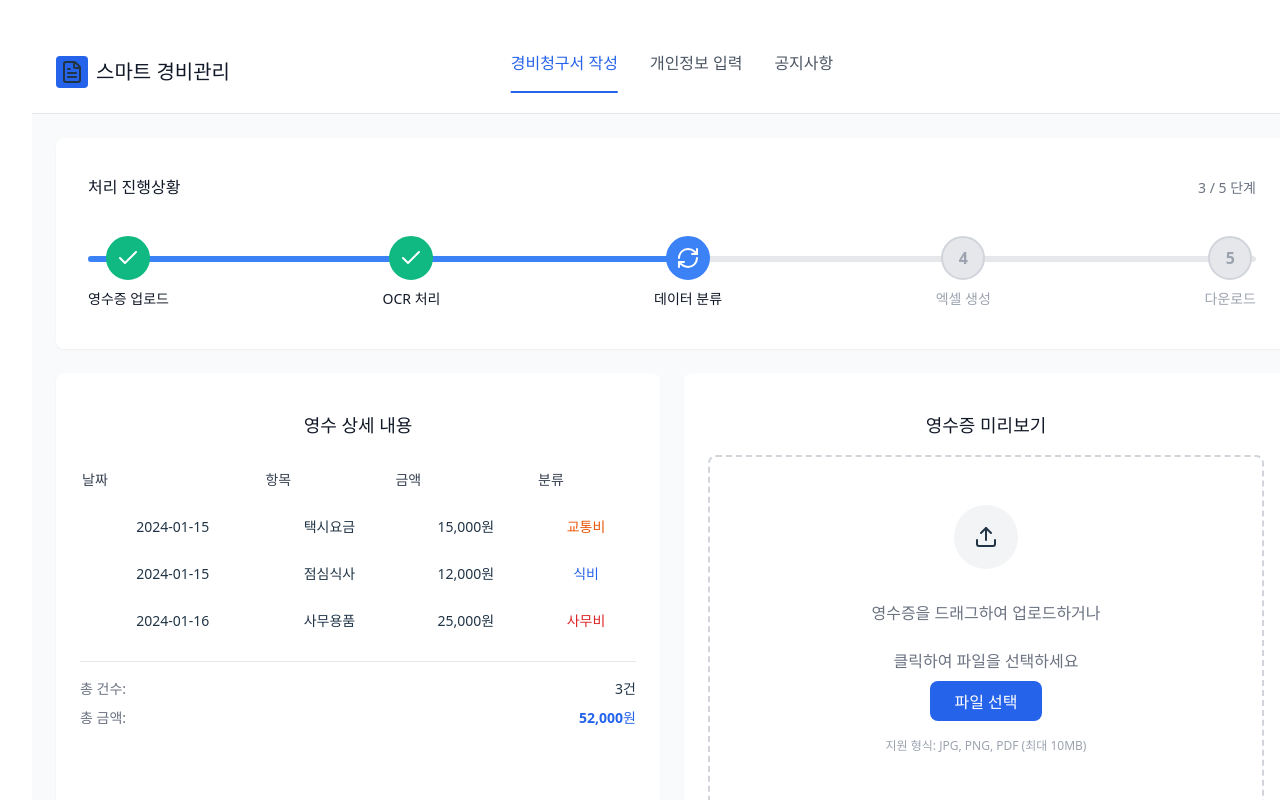
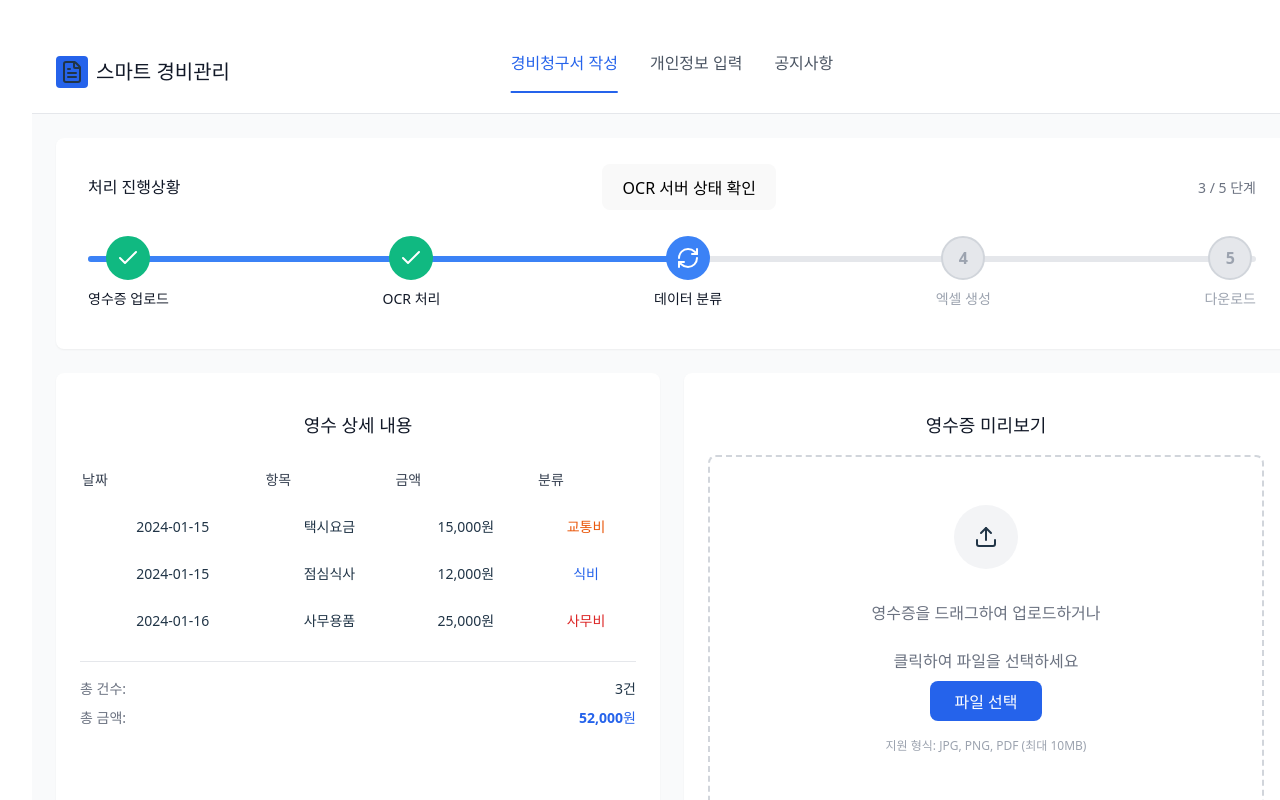
Before and after one commit to kgj960425/05_auto_claim_expense_form_fe, a React (Vite) app: page /expense-claim in a window 1280 px wide. Shown: the top 800 px of the page. Built offline with nearby package versions, Linux system fonts and the light colour scheme.

Commit message:
[feat] 백엔드 서버 체크

```diff
--- a/src/views/pages/ExpenseClaimPage.tsx
+++ b/src/views/pages/ExpenseClaimPage.tsx
@@ -1,10 +1,40 @@
 import { Upload, Check, RefreshCw } from 'lucide-react'
+import { useState } from 'react'
+
 import './ExpenseClaimPage.css'
 
 const ExpenseClaimPage = () => {
   const currentStep = 3; // 현재 진행 중인 단계 (1-5)
   const totalSteps = 5;
   const progressPercentage = ((currentStep - 1) / (totalSteps - 1)) * 100;
+
+  const [isCheckingServer, setIsCheckingServer] = useState(false);
+
+  // 서버 체크 API 호출
+  const handleServerCheck = async () => {
+    setIsCheckingServer(true);
+    try {
+      const response = await fetch('/api/serverCheck', {
+        method: 'GET',
+        headers: {
+          'Content-Type': 'application/json',
+        },
+      });
+
+      if (!response.ok) {
+        throw new Error('서버 체크 실패');
+      }
+
+      const data = await response.json();
+      console.log('서버 상태:', data);
+      alert(`서버 응답: ${data.msg}`);
+    } catch (error) {
+      console.error('서버 체크 에러:', error);
+      alert('서버 체크 중 오류가 발생했습니다.');
+    } finally {
+      setIsCheckingServer(false);
+    }
+  };
 
   return (
     <div className="expense-claim-page">
@@ -13,6 +43,13 @@ const ExpenseClaimPage = () => {
         <div className="progress-section">
           <div className="progress-header">
             <h2 className="progress-title">처리 진행상황</h2>
+            <button
+              className="progress-check-button"
+              onClick={handleServerCheck}
+              disabled={isCheckingServer}
+            >
+              {isCheckingServer ? '확인 중...' : 'OCR 서버 상태 확인'}
+            </button>
             <span className="progress-counter">{currentStep} / {totalSteps} 단계</span>
           </div>
           <div className="progress-steps">
--- a/vite.config.ts
+++ b/vite.config.ts
@@ -1,6 +1,7 @@
 import { defineConfig } from 'vite'
 import react from '@vitejs/plugin-react'
 import path from 'path'
+import { env } from 'process'
 
 // https://vite.dev/config/
 export default defineConfig({
@@ -12,4 +13,13 @@ export default defineConfig({
       'assets': path.resolve(__dirname, './src/assets'),
     },
   },
+  server: {
+    proxy: {
+      '/api': {
+        target: env.VITE_CLOUDTYPE_URL,
+        changeOrigin: true,
+        rewrite: (path) => path.replace(/^\/api/, ''),
+      },
+    },
+  },
 })
```
Also changed, not shown: 1 other file (tests, documents, lock files or other folders).
